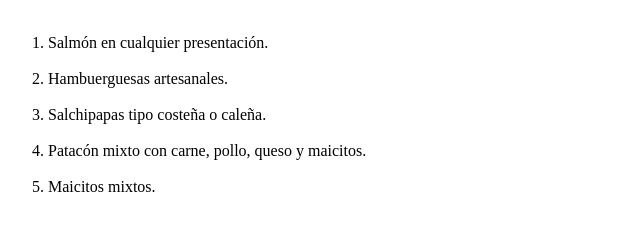
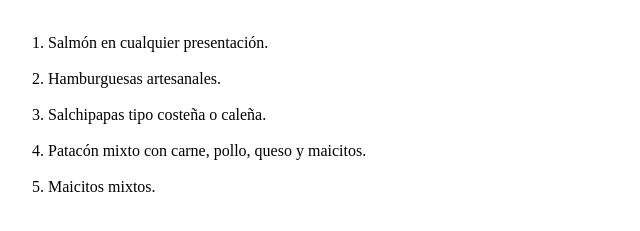
Before and after one commit to NicolasMejiaB93/Ejercicio-HTML-ADA, a plain HTML site: page index.html in a window 1280 px wide. Shown: the part 148-379 px from the top of the page, 0-640 px from the left. Drawn offline with Linux system fonts and the light colour scheme.

Commit message:
correcciones ortográficas

```diff
--- a/index.html
+++ b/index.html
@@ -9,7 +9,7 @@
         <p>A continuación te presento la lista de mis <strong> 5 comidas favotitas: </strong></p><br>
             <ol>
                 <li>Salmón en cualquier presentación.</li><br>
-                <li>Hambuerguesas artesanales.</li><br>
+                <li>Hamburguesas artesanales.</li><br>
                 <li>Salchipapas tipo costeña o caleña.</li><br>
                 <li>Patacón mixto con carne, pollo, queso y maicitos.</li><br>
                 <li>Maicitos mixtos.</li><br>
```
